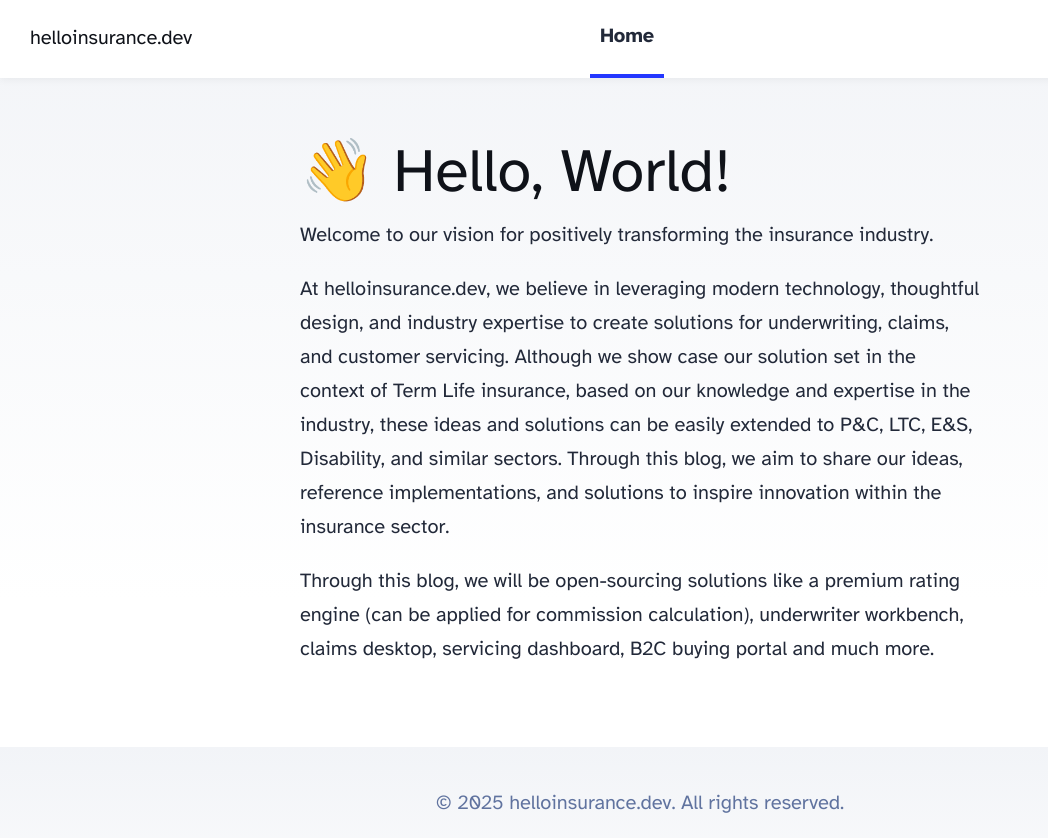
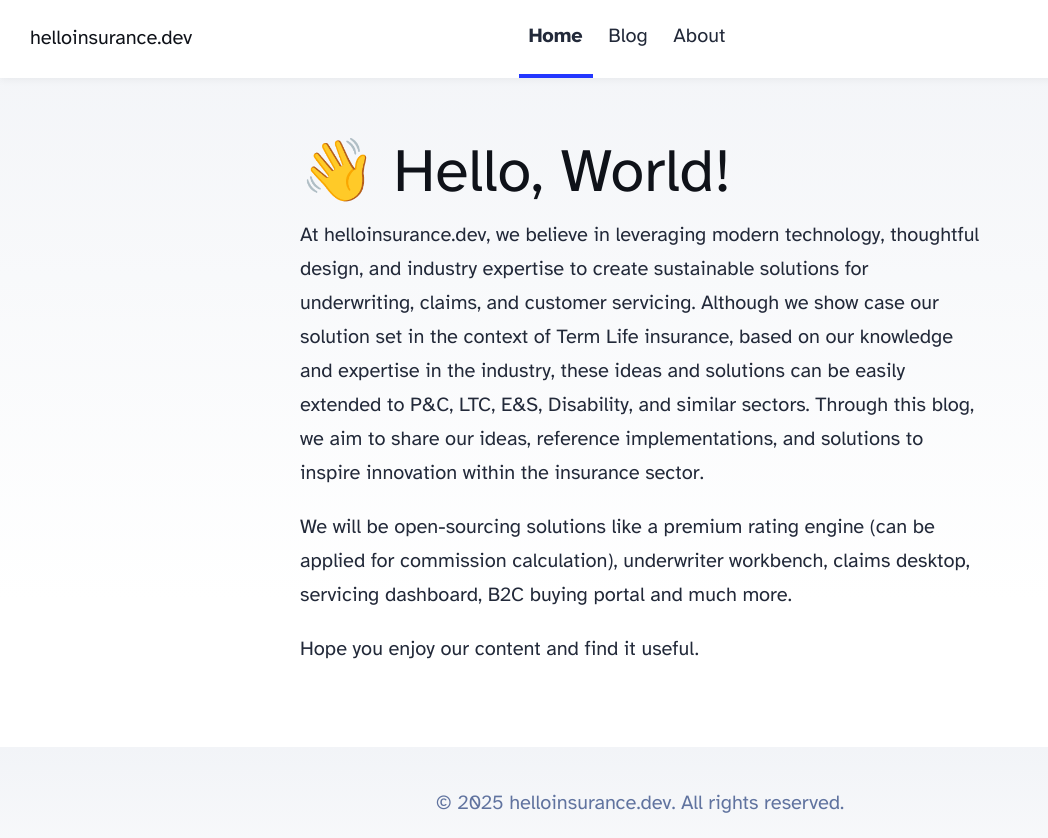
Before and after one commit to hello-insurance/blog-dev, an Astro site: page / in a window 1280 px wide. Shown: the top 838 px of the page, 0-1048 px from the left. Built offline with nearby package versions, Linux system fonts and the light colour scheme; Astro itself is replaced by a stand-in of ours.

```diff
--- a/src/components/Header.astro
+++ b/src/components/Header.astro
@@ -8,8 +8,8 @@
 		<h2><a href="/">{SITE_TITLE}</a></h2>
 		<div class="internal-links">
 			<HeaderLink href="/">Home</HeaderLink>
-			<!-- <HeaderLink href="/blog">Blog</HeaderLink> -->
-			<!-- <HeaderLink href="/about">About</HeaderLink> -->
+			<HeaderLink href="/blog">Blog</HeaderLink>
+			<HeaderLink href="/about">About</HeaderLink>
 		</div>
 		<div class="social-links">
 			<a href="https://www.linkedin.com/company/hello-insurance-dev" target="_blank">
--- a/src/pages/index.astro
+++ b/src/pages/index.astro
@@ -14,12 +14,12 @@
 		<Header />
 		<main>
 			<h1>👋 Hello, World!</h1>
-			<p>
-				Welcome to our vision for positively transforming the insurance industry.
-			</p>
+			<!-- <p>
+				Welcome to our thoughts and ideas to positively transforming the insurance industry.
+			</p> -->
 			<p>
 				At helloinsurance.dev, we believe in leveraging modern technology, thoughtful design,
-				and industry expertise to create solutions for
+				and industry expertise to create sustainable solutions for
 				underwriting, claims, and customer servicing.
 				Although we show case our solution set in the context of Term Life insurance, based on our knowledge
 				and expertise in the industry, these ideas and solutions can be easily extended to
@@ -30,9 +30,13 @@
 			</p>
 
 			<p>
-				Through this blog, we will be open-sourcing solutions like a premium rating engine (can be applied for commission calculation),
+				We will be open-sourcing solutions like a premium rating engine (can be applied for commission calculation),
 				underwriter workbench, claims desktop, servicing dashboard, B2C buying portal and much more.
 
+			</p>
+
+			<p>
+				Hope you enjoy our content and find it useful.
 			</p>
 			<!-- <p>Here are a few ideas on how to get started with the template:</p>
 			<ul>
```
